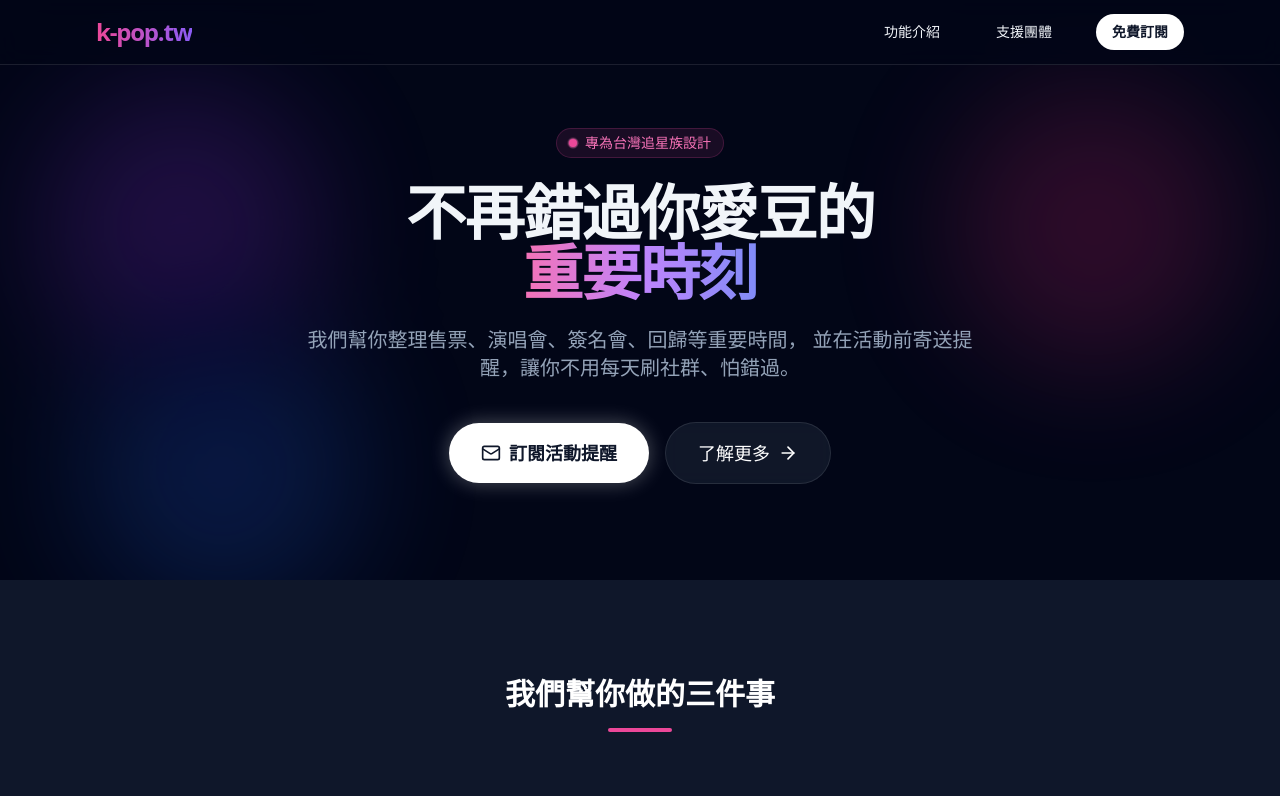
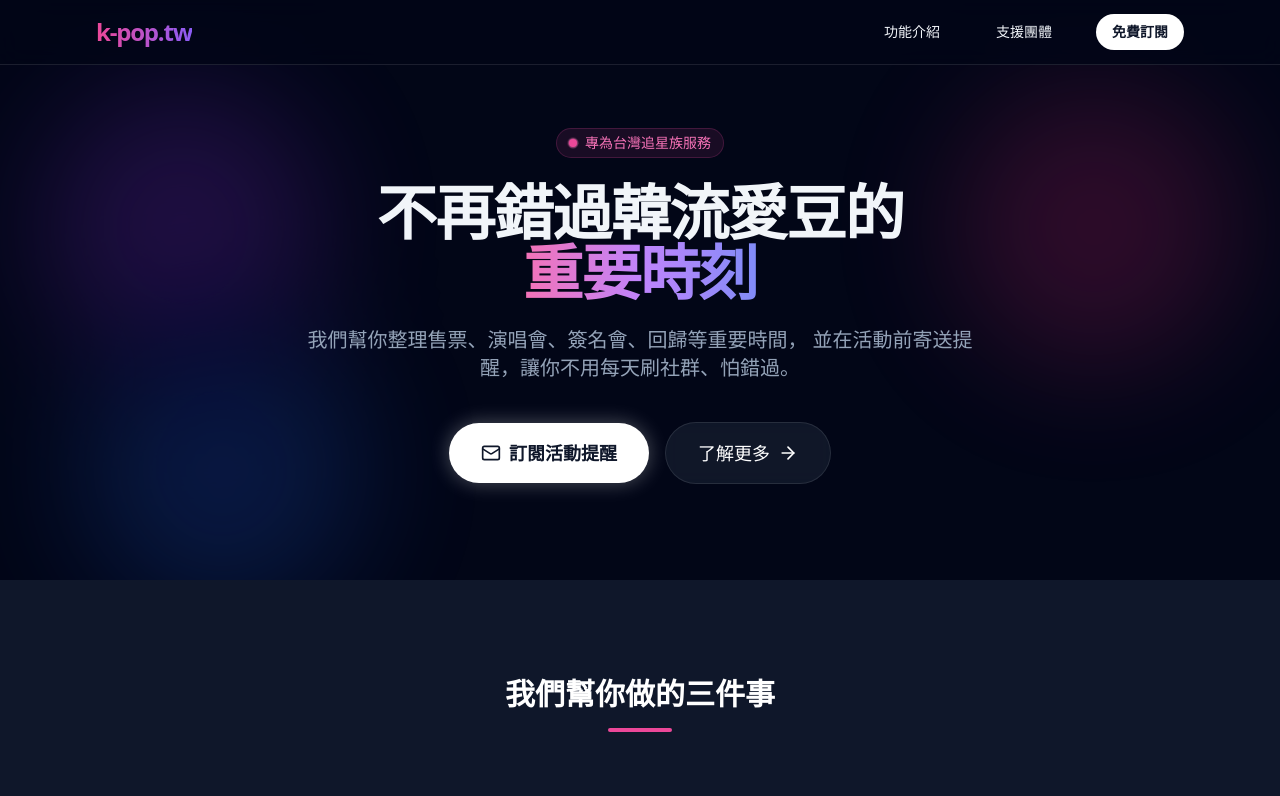
Before and after one commit to hoyo7/k-pop-tw, a React (Vite) app: page / in a window 1280 px wide. Shown: the top 796 px of the page. Built offline with nearby package versions, Linux system fonts and the light colour scheme.

Commit message:
調整首頁文字

```diff
--- a/src/App.jsx
+++ b/src/App.jsx
@@ -101,11 +101,11 @@ const LandingPage = () => {
               <span className="animate-ping absolute inline-flex h-full w-full rounded-full bg-pink-400 opacity-75"></span>
               <span className="relative inline-flex rounded-full h-2 w-2 bg-pink-500"></span>
             </span>
-            專為台灣追星族設計
+            專為台灣追星族服務
           </div>
 
           <h1 className="text-4xl sm:text-6xl font-black tracking-tight mb-6 leading-tight">
-            不再錯過你愛豆的<br />
+            不再錯過韓流愛豆的<br />
             <span className="text-transparent bg-clip-text bg-gradient-to-r from-pink-400 via-purple-400 to-indigo-400">重要時刻</span>
           </h1>
 
```
Also changed, not shown: 1 other file (tests, documents, lock files or other folders).
